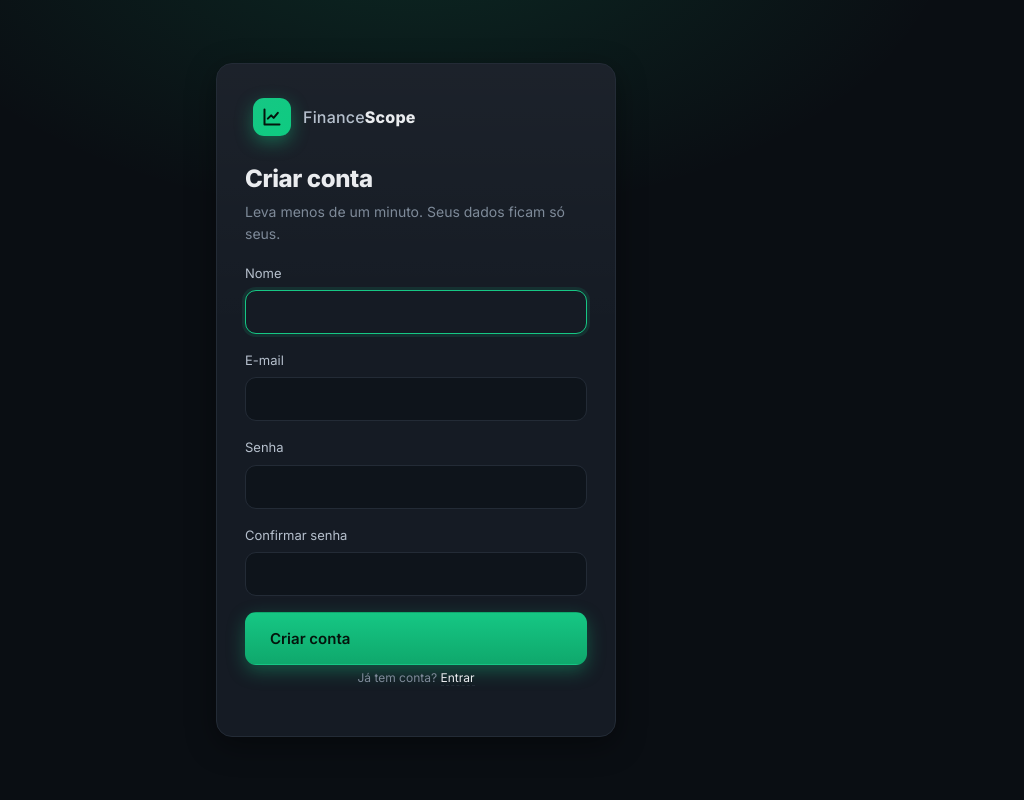
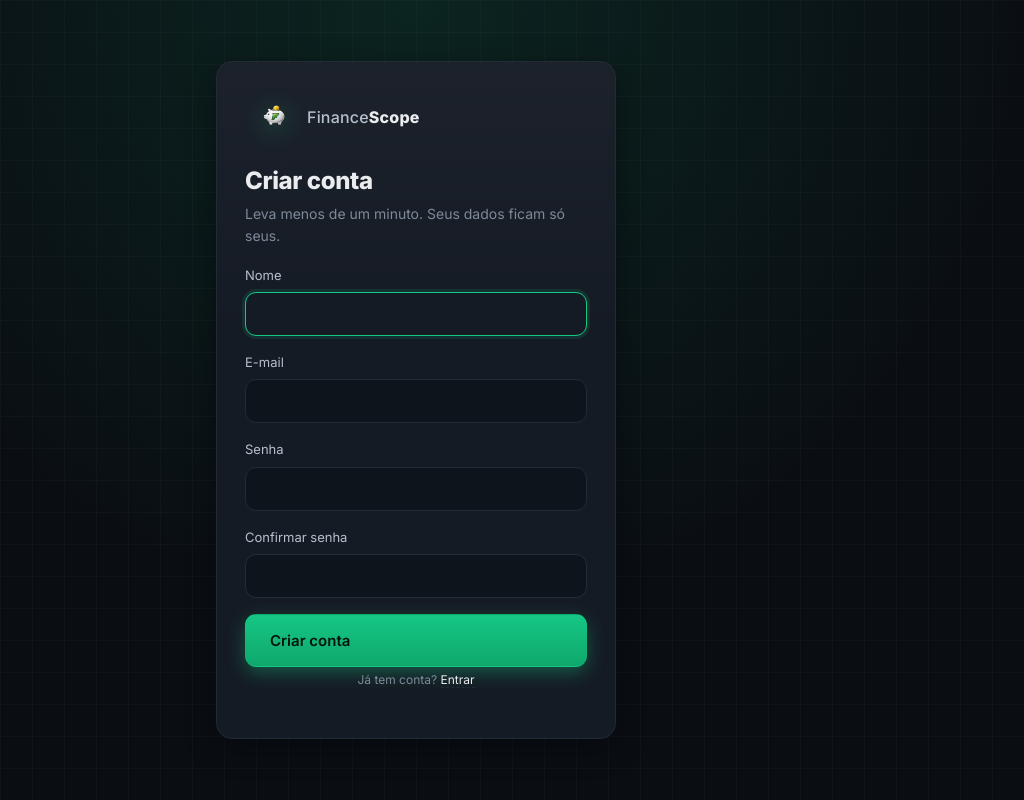
Before and after one commit to BrunoCarreiroCS/FinanceScope, a Flask app: page /registro in a window 1280 px wide. Shown: the whole page, without its empty margins (224-1248 px from the left). Run offline with Flask 3, Linux system fonts and the light colour scheme.

Commit message:
feat(ui): logo do cofrinho + fundo geométrico estável
Logo:
- Logo PNG do cofrinho 'F' (criada por mim) substitui o ícone SVG
  genérico em todas as telas (sidebar, home, login, registro)
- Otimizada com Pillow: 1024x1024 -> 128x128 (1.4MB -> 9KB)
- Versão 600x600 para watermark transparente atrás do hero da home
  (opacidade 5%, decoração só)

Fundo:
- Substitui os gradientes radiais (que distorciam ao redimensionar)
  por um grid sutil 32x32 com background-attachment: fixed
- Glow verde discreto só no topo (radial-gradient travado em 100vh)
- Mesma identidade Binance/SaaS, mais estável em qualquer viewport
- Aplicado em todas as variantes: app, home e auth

```diff
--- a/app/static/css/style.css
+++ b/app/static/css/style.css
@@ -43,10 +43,14 @@
 body {
   font-family: var(--font);
   color: var(--text);
-  background:
-    radial-gradient(900px 480px at 8% -8%, rgba(22,199,132,0.10), transparent 55%),
-    radial-gradient(760px 420px at 108% 0%, rgba(59,130,246,0.06), transparent 55%),
-    var(--bg);
+  /* Fundo: grid sutil (32px) sobre tom escuro liso. Estilo Binance/SaaS sério.
+     Padrão fixo no viewport — não distorce ao redimensionar. */
+  background-color: var(--bg);
+  background-image:
+    linear-gradient(rgba(255, 255, 255, 0.022) 1px, transparent 1px),
+    linear-gradient(90deg, rgba(255, 255, 255, 0.022) 1px, transparent 1px);
+  background-size: 32px 32px;
+  background-attachment: fixed;
   font-size: 14px;
   line-height: 1.55;
   -webkit-font-smoothing: antialiased;
@@ -83,6 +87,14 @@
   display: grid; place-items: center; color: #04140c;
   background: linear-gradient(135deg, var(--accent), var(--accent-2));
   box-shadow: 0 6px 18px rgba(22,199,132,0.40);
+}
+
+/* Logo da marca (PNG do cofrinho): mesmo "slot" do .brand-mark */
+.brand-logo {
+  width: 42px; height: 42px;
+  object-fit: contain;
+  filter: drop-shadow(0 4px 12px rgba(22, 199, 132, 0.35));
+  flex-shrink: 0;
 }
 .brand-text { display: flex; flex-direction: column; line-height: 1.15; }
 .brand-name { font-size: 16px; font-weight: 500; letter-spacing: 0.2px; color: var(--text-2); }
@@ -183,9 +195,14 @@
    ========================================================================= */
 body.auth {
   min-height: 100vh; display: grid; place-items: center; padding: 32px 20px;
-  background:
-    radial-gradient(900px 500px at 50% -10%, rgba(22,199,132,0.14), transparent 60%),
-    var(--bg);
+  background-color: var(--bg);
+  background-image:
+    radial-gradient(circle at 50% 0%, rgba(22, 199, 132, 0.12), transparent 60%),
+    linear-gradient(rgba(255, 255, 255, 0.022) 1px, transparent 1px),
+    linear-gradient(90deg, rgba(255, 255, 255, 0.022) 1px, transparent 1px);
+  background-size: 100% 100vh, 32px 32px, 32px 32px;
+  background-repeat: no-repeat, repeat, repeat;
+  background-attachment: fixed;
 }
 .auth-card {
   width: 100%; max-width: 400px;
@@ -618,10 +635,18 @@
    ========================================================================= */
 
 body.home {
-  background:
-    radial-gradient(1100px 600px at 12% -6%, rgba(22,199,132,0.16), transparent 55%),
-    radial-gradient(900px 500px at 110% 8%, rgba(59,130,246,0.08), transparent 55%),
-    var(--bg);
+  /* Mesmo grid sutil do app, mas com um glow verde só no topo (fixo no viewport
+     para não distorcer ao redimensionar). */
+  background-color: var(--bg);
+  background-image:
+    radial-gradient(circle at 50% 0%, rgba(22, 199, 132, 0.12), transparent 60%),
+    linear-gradient(rgba(255, 255, 255, 0.022) 1px, transparent 1px),
+    linear-gradient(90deg, rgba(255, 255, 255, 0.022) 1px, transparent 1px);
+  background-size: 100% 100vh, 32px 32px, 32px 32px;
+  background-repeat: no-repeat, repeat, repeat;
+  background-attachment: fixed;
+  position: relative;
+  overflow-x: hidden;
 }
 .btn-lg { padding: 14px 24px; font-size: 15px; border-radius: var(--radius-sm); }
 
@@ -631,6 +656,28 @@
 }
 .home-nav .brand-name { font-size: 18px; }
 .home-nav-links { display: flex; gap: 10px; align-items: center; }
+
+/* Watermark da logo: enorme e bem sutil atrás do hero, decoração só */
+.home-watermark {
+  position: absolute;
+  top: 8%;
+  right: -120px;
+  width: 580px;
+  max-width: 60vw;
+  opacity: 0.05;
+  pointer-events: none;
+  z-index: 0;
+  filter: blur(0.5px);
+  user-select: none;
+}
+.hero, .features, .trust, .home-foot, .home-nav { position: relative; z-index: 1; }
+
+@media (max-width: 880px) {
+  .home-watermark {
+    top: auto; bottom: -40px; right: -80px;
+    width: 380px; opacity: 0.04;
+  }
+}
 
 /* hero */
 .hero {
--- a/app/templates/base.html
+++ b/app/templates/base.html
@@ -27,11 +27,7 @@
 
     <aside class="sidebar" id="sidebar">
       <a href="{{ url_for('home') }}" class="brand" title="Voltar à página inicial">
-        <span class="brand-mark">
-          <svg viewBox="0 0 24 24" width="20" height="20" fill="none" stroke="currentColor" stroke-width="2.4" stroke-linecap="round" stroke-linejoin="round">
-            <path d="M3 3v18h18"/><path d="M7 14l4-4 3 3 5-6"/>
-          </svg>
-        </span>
+        <img class="brand-logo" src="{{ url_for('static', filename='img/logo.png') }}" alt="FinanceScope" />
         <span class="brand-text">
           <span class="brand-name">Finance<strong>Scope</strong></span>
           <span class="brand-tag">Decida melhor. Viva leve.</span>
--- a/app/templates/login.html
+++ b/app/templates/login.html
@@ -13,9 +13,7 @@
 <body class="auth">
   <div class="auth-card">
     <a href="{{ url_for('home') }}" class="brand auth-brand">
-      <span class="brand-mark">
-        <svg viewBox="0 0 24 24" width="20" height="20" fill="none" stroke="currentColor" stroke-width="2.4" stroke-linecap="round" stroke-linejoin="round"><path d="M3 3v18h18"/><path d="M7 14l4-4 3 3 5-6"/></svg>
-      </span>
+      <img class="brand-logo" src="{{ url_for('static', filename='img/logo.png') }}" alt="FinanceScope" />
       <span class="brand-name">Finance<strong>Scope</strong></span>
     </a>
 
--- a/app/templates/registro.html
+++ b/app/templates/registro.html
@@ -13,9 +13,7 @@
 <body class="auth">
   <div class="auth-card">
     <a href="{{ url_for('home') }}" class="brand auth-brand">
-      <span class="brand-mark">
-        <svg viewBox="0 0 24 24" width="20" height="20" fill="none" stroke="currentColor" stroke-width="2.4" stroke-linecap="round" stroke-linejoin="round"><path d="M3 3v18h18"/><path d="M7 14l4-4 3 3 5-6"/></svg>
-      </span>
+      <img class="brand-logo" src="{{ url_for('static', filename='img/logo.png') }}" alt="FinanceScope" />
       <span class="brand-name">Finance<strong>Scope</strong></span>
     </a>
 
```
Also changed, not shown: app/templates/home.html (+6 -3 lines), app/static/img/logo-watermark.png (added), app/static/img/logo.png (added).
